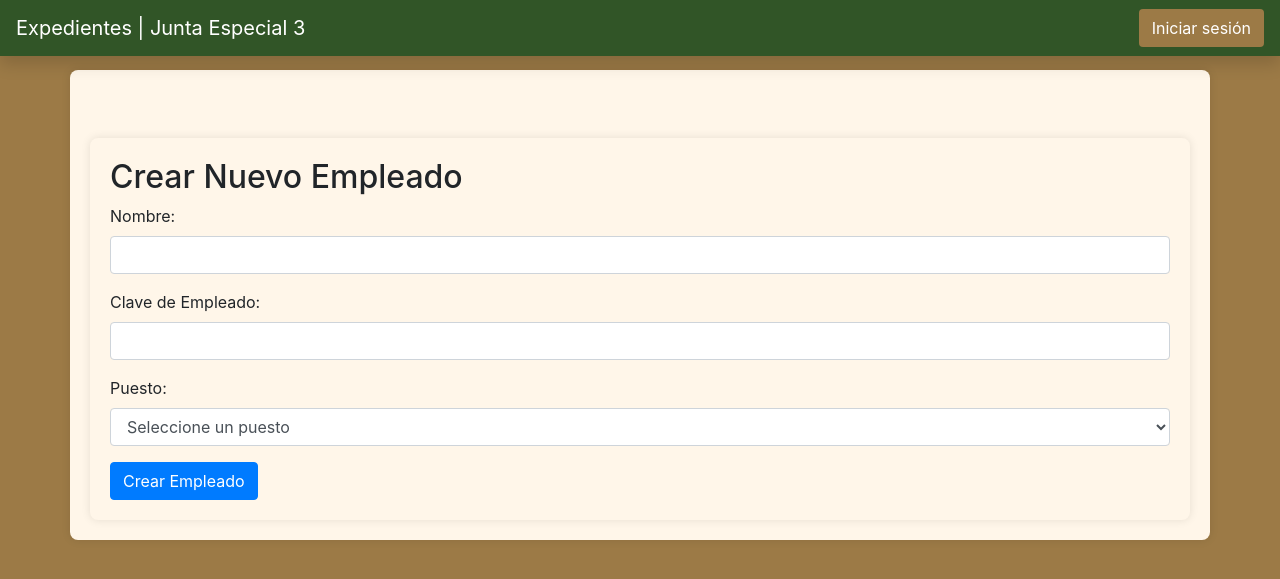
After one commit to Irvesp-13/Conciliacion, a Django app: template expedientes_conciliacion/app/templates/crear_empleado.html in a window 1280 px wide. The commit adds this page. Shown: the top 579 px of the page. Run offline with Django 5.2, Linux system fonts and the light colour scheme; the template is opened without the code that fills it, so the values that code supplies are empty; some libraries are stand-ins or nearby versions.

Commit message:
feat(employee): add employee creation feature and enhance login security
- Add a new view and template for creating employees
- Update login form to use password input for employee key
- Add admin-only access control for employee creation
- Enhance base template with new button styles and admin-specific menu

```diff
--- a/expedientes_conciliacion/app/templates/base.html
+++ b/expedientes_conciliacion/app/templates/base.html
@@ -9,32 +9,56 @@
     <link href="https://cdnjs.cloudflare.com/ajax/libs/font-awesome/6.0.0-beta3/css/all.min.css" rel="stylesheet">
     <style>
         body {
-            background-color: #9c7a46; /* Fondo suave */
-            padding-top: 70px; /* Margen superior para la barra de navegación */
+            background-color: #9c7a46;
+            /* Fondo suave */
+            padding-top: 70px;
+            /* Margen superior para la barra de navegación */
         }
+
         .navbar {
-            background-color: #315527; /* Fondo oscuro para la barra de navegación */
+            background-color: #315527;
+            /* Fondo oscuro para la barra de navegación */
         }
+
         .card-header {
-            background-color: #315527; /* Fondo oscuro para los encabezados de las tarjetas */
-            color: #fff; /* Texto blanco */
+            background-color: #315527;
+            /* Fondo oscuro para los encabezados de las tarjetas */
+            color: #fff;
+            /* Texto blanco */
         }
+
         .card-body {
-            background-color: #fff6e9; /* Fondo claro para el cuerpo de las tarjetas */
+            background-color: #fff6e9;
+            /* Fondo claro para el cuerpo de las tarjetas */
         }
+
         .container {
-            background-color: #fff6e9; /* Fondo blanco para el contenido */
+            background-color: #fff6e9;
+            /* Fondo blanco para el contenido */
             padding: 20px;
-            border-radius: 8px; /* Bordes redondeados */
-            box-shadow: 0 0 10px rgba(0, 0, 0, 0.1); /* Sombra suave */
+            border-radius: 8px;
+            /* Bordes redondeados */
+            box-shadow: 0 0 10px rgba(0, 0, 0, 0.1);
+            /* Sombra suave */
         }
+
         .btn-agregar {
-            background-color: #315527; /* Fondo oscuro para el botón "Agregar Expediente" */
-            color: #fff; /* Texto blanco */
+            background-color: #315527;
+            /* Fondo oscuro para el botón "Agregar Expediente" */
+            color: #fff;
+            /* Texto blanco */
         }
+
+        .btn-base {
+            background-color: #9c7a46;
+            color: #fff;
+        }
+
         thead {
-            background-color: #315527; /* Fondo oscuro para las cabeceras de la tabla */
-            color: #fff; /* Texto blanco */
+            background-color: #315527;
+            /* Fondo oscuro para las cabeceras de la tabla */
+            color: #fff;
+            /* Texto blanco */
         }
     </style>
 </head>
@@ -49,15 +73,20 @@
         </button>
         <div class="collapse navbar-collapse" id="navbarNav">
             <ul class="navbar-nav ml-auto">
+                {% if empleado.es_administrador %}
+                <li class="nav-item mx-3">
+                    <a href="{% url 'crear_empleado' %}" class="btn btn-base">Crear Usuario</a>
+                </li>
+                {% endif %}
                 {% if request.session.empleado_id %}
                 <!-- Botón "Cerrar sesión" -->
                 <li class="nav-item">
-                        <a class="nav-link" href="{% url 'cerrar_sesion' %}">Cerrar sesión</a>
+                    <a class="btn btn-base" href="{% url 'cerrar_sesion' %}">Cerrar sesión</a>
                 </li>
                 {% else %}
                 <!-- Botón "Iniciar sesión" -->
                 <li class="nav-item">
-                        <a class="nav-link" href="{% url 'iniciar_sesion' %}">Iniciar sesión</a>
+                    <a class="btn btn-base" href="{% url 'iniciar_sesion' %}">Iniciar sesión</a>
                 </li>
                 {% endif %}
             </ul>
--- /dev/null
+++ b/expedientes_conciliacion/app/templates/crear_empleado.html
@@ -0,0 +1,34 @@
+{% extends 'base.html' %}
+
+{% block title %}Crear Empleado{% endblock %}
+
+{% block content %}
+<div class="container mt-5">
+    <h2>Crear Nuevo Empleado</h2>
+    {% if messages %}
+        {% for message in messages %}
+            <div class="alert alert-{{ message.tags }}">{{ message }}</div>
+        {% endfor %}
+    {% endif %}
+    <form method="post">
+        {% csrf_token %}
+        <div class="mb-3">
+            <label for="nombre" class="form-label">Nombre:</label>
+            <input type="text" class="form-control" id="nombre" name="nombre" required>
+        </div>
+        <div class="mb-3">
+            <label for="clave_empleado" class="form-label">Clave de Empleado:</label>
+            <input type="text" class="form-control" id="clave_empleado" name="clave_empleado" required>
+        </div>
+        <div class="mb-3">
+            <label for="puesto" class="form-label">Puesto:</label>
+            <select class="form-control" id="puesto" name="puesto" required>
+                <option value="">Seleccione un puesto</option>
+                <option value="1">Administrador</option>
+                <option value="2">Usuario normal</option>
+            </select>
+        </div>
+        <button type="submit" class="btn btn-primary">Crear Empleado</button>
+    </form>
+</div>
+{% endblock %}
--- a/expedientes_conciliacion/app/templates/iniciar_sesion.html
+++ b/expedientes_conciliacion/app/templates/iniciar_sesion.html
@@ -21,7 +21,7 @@
                     </div>
                     <div class="form-group">
                         <label for="clave_empleado">Clave de empleado:</label>
-                        <input type="text" class="form-control" id="clave_empleado" name="clave_empleado" placeholder="*****" required>
+                        <input type="password" class="form-control" id="clave_empleado" name="clave_empleado" placeholder="*****" required>
                     </div>
                     <button type="submit" class="btn btn-agregar btn-block">Iniciar sesión</button>
                 </form>
--- a/expedientes_conciliacion/app/urls.py
+++ b/expedientes_conciliacion/app/urls.py
@@ -8,4 +8,5 @@ urlpatterns = [
     path('agregar-expediente/', views.agregar_expediente, name='agregar_expediente'),
     path('editar_expediente/<int:id_expediente>/', views.editar_expediente, name='editar_expediente'),
     path('eliminar_expediente/<int:id_expediente>/', views.eliminar_expediente, name='eliminar_expediente'),
+    path('crear-empleado/', views.crear_empleado, name='crear_empleado'),
 ]
```
Also changed, not shown: expedientes_conciliacion/app/views.py (+31 -0 lines). Lines whose indentation alone changed are shown as unchanged.
